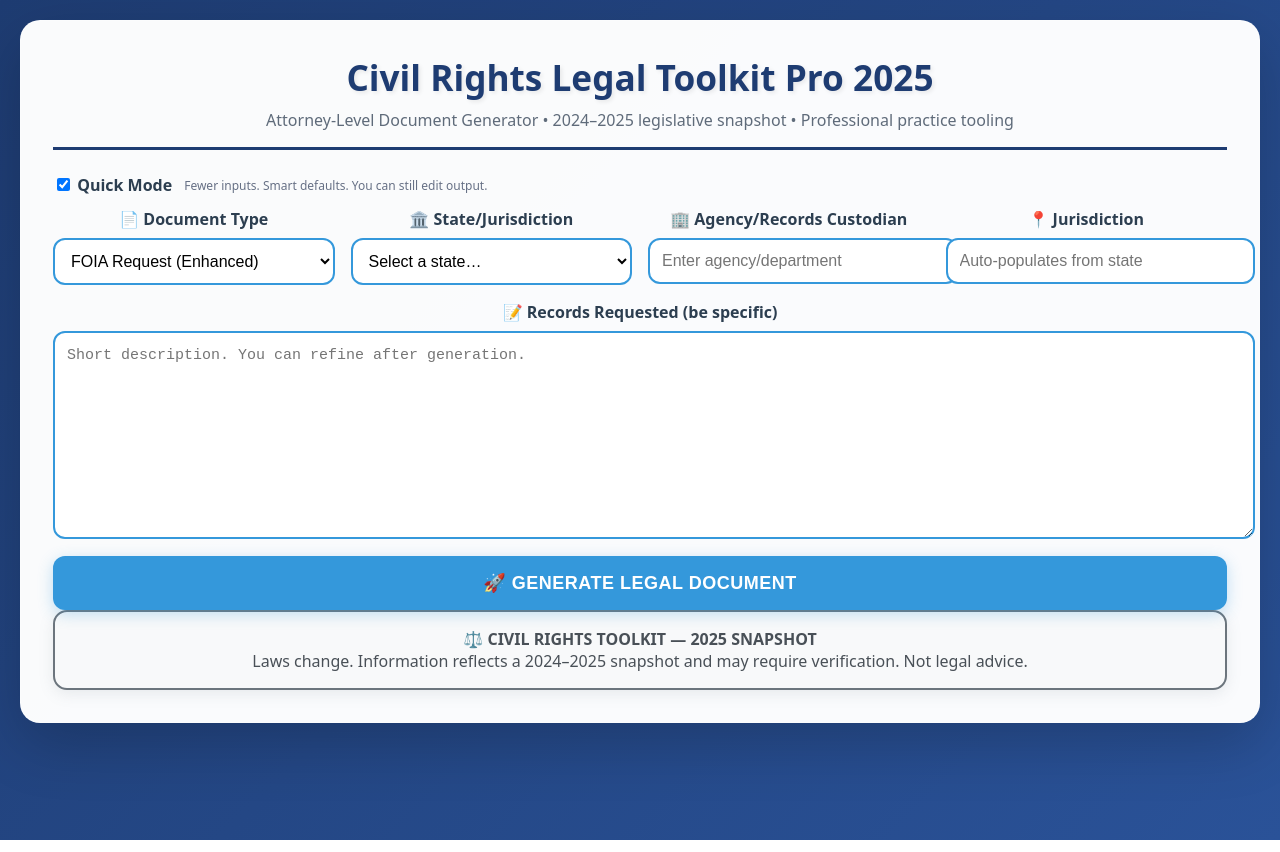
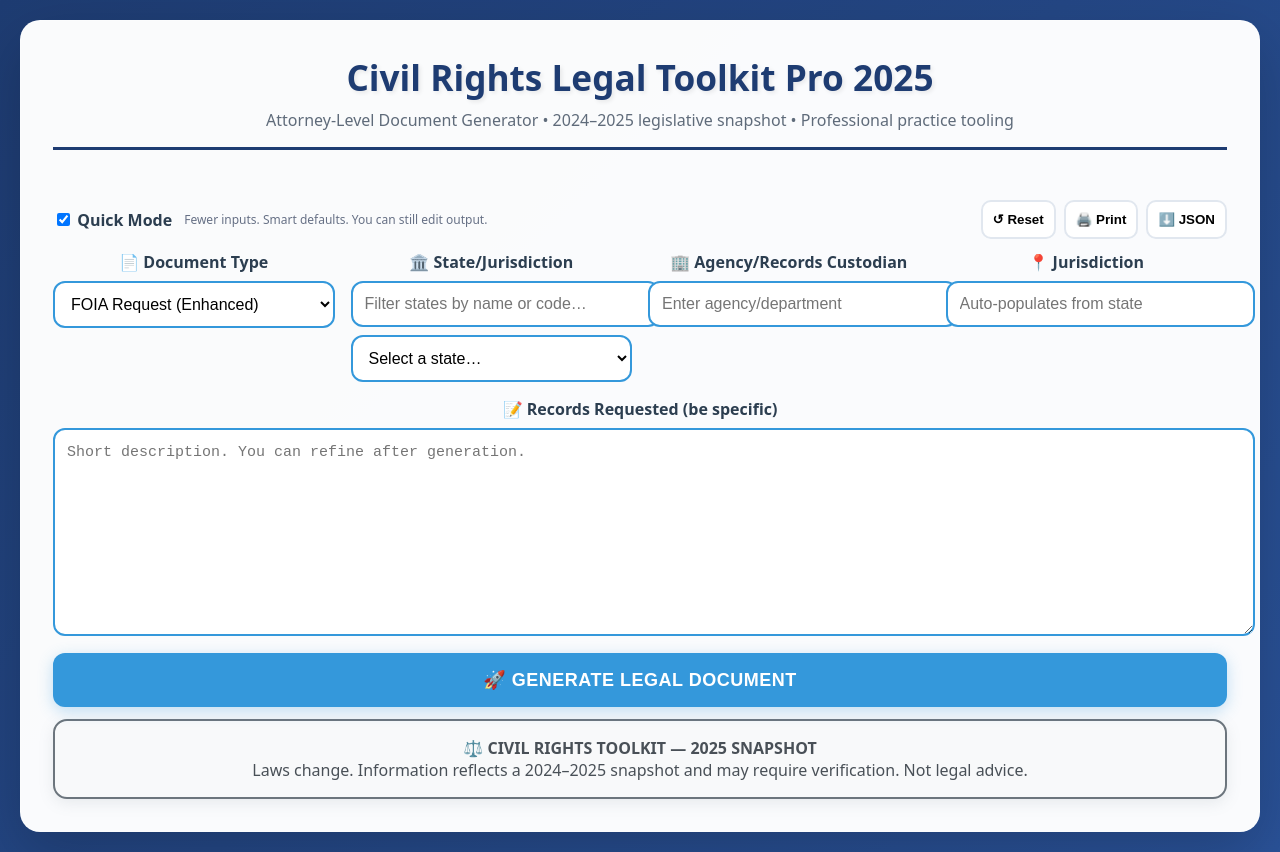
Before and after one commit to patriotnewsactivism/legal-toolkit-app, a React (Create React App) app: page / in a window 1280 px wide. Built offline with nearby package versions, Linux system fonts and the light colour scheme.

Commit message:
Update legal_toolkit.js

```diff
--- a/src/components/legal_toolkit.js
+++ b/src/components/legal_toolkit.js
@@ -1,12 +1,28 @@
 /*
-  File: src/components/legal_toolkit.js
-  Description: Clean, production-ready LegalToolkit component with:
-    • ID Rights Card: stop-and-ID guidance, statutes, recording rule, FOIA statute, cannabis possession + cultivation (incl. MS)
-    • Generators: FOIA, State PRR, Cease & Desist, Notice of Claim, Pre-Suit Notice, Subpoena Duces Tecum, Discovery
-    • Quick Mode for faster inputs, copy/PNG/print exports, robust deadline calculator
-  Notes:
-    - Pure React (no external UI deps) to keep CRA/Netlify builds simple.
+  File: src/components/LegalToolkit.jsx
+  Purpose: Production-ready Civil Rights Legal Toolkit Pro (fixed + enhanced)
+
+  BUILD-FIX + ENHANCEMENTS — PSEUDOCODE PLAN
+  -------------------------------------------------
+  1) Fix build/runtime issues
+     - Replace undefined generateIDRightsCard() with reusable <IDCard/> component.
+     - Harden clipboard/print/PNG helpers with guards and fallbacks.
+     - Add missing setter for `damages` and related inputs.
+     - Sort states and support filtering; ensure dropdown renders reliably.
+  2) UX & polish
+     - Quick Mode toggle preserved; add hotkeys (Ctrl/Cmd+Enter = Generate).
+     - Add Reset, Print, and Download JSON buttons.
+     - Persist all inputs to localStorage (auto-save/restore).
+     - Professional spacing, consistent paddings, bolder headers, subtle shadows.
+  3) Capabilities
+     - FOIA / PRR / Cease & Desist / Notice of Claim / Pre-Suit / Subpoena / Discovery.
+     - ID Rights Card: on-screen preview + PNG export + wallet print.
+     - Deadline calculator from statutory labels.
+  4) Safety
      - Graceful fallbacks for missing per-state data.
+     - Avoid SSR pitfalls with window/document checks.
+
+  Notes: Pure React (no external UI deps). Keep CRA/Netlify friendly.
 */
 
 import React, { useEffect, useMemo, useState } from "react";
@@ -96,6 +112,14 @@ const styles = {
     textTransform: "uppercase",
     letterSpacing: 0.5,
     boxShadow: "0 4px 15px rgba(52, 152, 219, 0.3)",
+  },
+  subtleBtn: {
+    padding: 10,
+    borderRadius: 10,
+    border: "2px solid #e1e7ef",
+    background: "#fff",
+    cursor: "pointer",
+    fontWeight: 700,
   },
   panel: (accent) => ({
     backgroundColor: "#fff",
@@ -390,6 +414,8 @@ const calculateDeadlineFromLabel = (label) => {
   } else if (years) {
     dt = new Date(today);
     dt.setFullYear(dt.getFullYear() + parseInt(years[1], 10));
+  } else {
+    return "Contact the agency for deadline";
   }
   return dt ? dt.toLocaleDateString() : "Contact the agency for deadline";
 };
@@ -407,6 +433,7 @@ const LegalToolkit = () => {
   // Core state
   const [documentType, setDocumentType] = useState("FOIA Request");
   const [selectedState, setSelectedState] = useState("");
+  const [stateFilter, setStateFilter] = useState("");
   const [jurisdiction, setJurisdiction] = useState("");
   const [agency, setAgency] = useState("");
   const [recipient, setRecipient] = useState("");
@@ -424,11 +451,21 @@ const LegalToolkit = () => {
 
   // Notices
   const [claimType, setClaimType] = useState("general");
-  const [damages] = useState("");
+  const [damages, setDamages] = useState("");
   const [violationType, setViolationType] = useState("harassment");
 
   // UX
   const [quickMode, setQuickMode] = useState(true);
+  const [statusMsg, setStatusMsg] = useState("");
+
+  // Sorted state list with filter
+  const statesSorted = useMemo(() => {
+    return Object.entries(statePublicRecordsData)
+      .sort((a, b) => a[1].name.localeCompare(b[1].name))
+      .filter(([code, data]) =>
+        stateFilter.trim() ? data.name.toLowerCase().includes(stateFilter.trim().toLowerCase()) || code.toLowerCase().includes(stateFilter.trim().toLowerCase()) : true
+      );
+  }, [stateFilter]);
 
   // Auto-prop based on state + document
   useEffect(() => {
@@ -457,10 +494,82 @@ const LegalToolkit = () => {
       setStatute(req.statute);
     } else {
       setJurisdiction(st.name);
+      setTimeLimit("");
+      setStatute("");
     }
   }, [selectedState, documentType]);
 
   const calculateResponseDate = useMemo(() => () => calculateDeadlineFromLabel(timeLimit), [timeLimit]);
+
+  // Persist all fields to localStorage
+  useEffect(() => {
+    // why: keep user context even after refresh
+    const payload = {
+      documentType,
+      selectedState,
+      stateFilter,
+      jurisdiction,
+      agency,
+      recipient,
+      incident,
+      timeLimit,
+      statute,
+      plaintiffName,
+      defendantName,
+      caseNumber,
+      courtName,
+      discoveryType,
+      claimType,
+      damages,
+      violationType,
+      quickMode,
+    };
+    try {
+      window.localStorage.setItem("legalToolkitState", JSON.stringify(payload));
+    } catch (_) {}
+  }, [documentType, selectedState, stateFilter, jurisdiction, agency, recipient, incident, timeLimit, statute, plaintiffName, defendantName, caseNumber, courtName, discoveryType, claimType, damages, violationType, quickMode]);
+
+  useEffect(() => {
+    try {
+      const raw = window.localStorage.getItem("legalToolkitState");
+      if (raw) {
+        const s = JSON.parse(raw);
+        setDocumentType(s.documentType || "FOIA Request");
+        setSelectedState(s.selectedState || "");
+        setStateFilter(s.stateFilter || "");
+        setJurisdiction(s.jurisdiction || "");
+        setAgency(s.agency || "");
+        setRecipient(s.recipient || "");
+        setIncident(s.incident || "");
+        setTimeLimit(s.timeLimit || "");
+        setStatute(s.statute || "");
+        setPlaintiffName(s.plaintiffName || "");
+        setDefendantName(s.defendantName || "");
+        setCaseNumber(s.caseNumber || "");
+        setCourtName(s.courtName || "");
+        setDiscoveryType(s.discoveryType || "interrogatories");
+        setClaimType(s.claimType || "general");
+        setDamages(s.damages || "");
+        setViolationType(s.violationType || "harassment");
+        setQuickMode(s.quickMode ?? true);
+      }
+    } catch (_) {}
+  }, []);
+
+  // Keyboard shortcut: Ctrl/Cmd+Enter = Generate
+  useEffect(() => {
+    const onKey = (e) => {
+      const isMac = navigator.platform.toLowerCase().includes("mac");
+      if ((isMac ? e.metaKey : e.ctrlKey) && e.key.toLowerCase() === "enter") {
+        e.preventDefault();
+        generateLetter();
+        setStatusMsg("Generated via keyboard shortcut");
+        setTimeout(() => setStatusMsg(""), 1800);
+      }
+    };
+    window.addEventListener("keydown", onKey);
+    return () => window.removeEventListener("keydown", onKey);
+  }, [documentType, timeLimit, statute, incident, selectedState]);
 
   // --- Generators --------------------------------------------------------
   const generateFOIARequest = () => {
@@ -527,6 +636,8 @@ RE: FORMAL CEASE AND DESIST — ${jurisdiction || "[Jurisdiction]"}
 
 You are demanded to CEASE AND DESIST from the unlawful conduct described below.
 
+TYPE: ${violationType.replace(/_/g, " ")}
+
 VIOLATIONS:
 ${incident || "[Dates, acts, links, witnesses]"}
 
@@ -566,6 +677,8 @@ Claims/Risk Management
 RE: NOTICE OF CLAIM — ${jurisdiction || "[Jurisdiction]"}
 
 This serves as formal notice of claim for injuries and damages arising from the incident below.
+
+CLAIM TYPE: ${claimType}
 
 INCIDENT:
 ${incident || "[Date/Time, Location, Parties, Chronology, Conditions, Witnesses]"}
@@ -680,7 +793,7 @@ YOU ARE REQUESTED to respond pursuant to the applicable rules of civil procedure
 
 DEFINITIONS/INSTRUCTIONS: "Document" includes ESI; these requests are continuing.
 
-$${
+${
       discoveryType === "interrogatories"
         ? `INTERROGATORIES:
 1. Identify yourself.
@@ -734,7 +847,8 @@ Counsel for ${plaintiffName || "[Plaintiff]"}`;
 
   // ID RIGHTS CARD (JSX) --------------------------------------------------
   const IDCard = () => {
-    if (!selectedState) return <em style={{ color: "#666" }}>Select a state to generate the card.</em>;
+    if (!selectedState)
+      return <em style={{ color: "#666" }}>Select a state to generate the card.</em>;
 
     const stName = statePublicRecordsData[selectedState]?.name || "[STATE]";
     const idr = stateIDRights[selectedState] || { stopAndID: false, law: "—", recording: "—" };
@@ -858,6 +972,30 @@ Counsel for ${plaintiffName || "[Plaintiff]"}`;
     setGeneratedLetter(out);
   };
 
+  const resetForm = () => {
+    setDocumentType("FOIA Request");
+    setSelectedState("");
+    setStateFilter("");
+    setJurisdiction("");
+    setAgency("");
+    setRecipient("");
+    setIncident("");
+    setGeneratedLetter("");
+    setTimeLimit("");
+    setStatute("");
+    setPlaintiffName("");
+    setDefendantName("");
+    setCaseNumber("");
+    setCourtName("");
+    setDiscoveryType("interrogatories");
+    setClaimType("general");
+    setDamages("");
+    setViolationType("harassment");
+    setQuickMode(true);
+    setStatusMsg("Form reset");
+    setTimeout(() => setStatusMsg(""), 1500);
+  };
+
   // --- UI ---------------------------------------------------------------
   return (
     <div style={styles.appShell}>
@@ -867,14 +1005,22 @@ Counsel for ${plaintiffName || "[Plaintiff]"}`;
           <p style={styles.sub}>Attorney-Level Document Generator • 2024–2025 legislative snapshot • Professional practice tooling</p>
         </div>
 
-        {/* Quick Mode toggle */}
-        <div style={{ display: "flex", gap: 12, alignItems: "center", marginBottom: 12 }}>
+        {/* Status bar */}
+        <div aria-live="polite" style={{ minHeight: 20, color: theme.brand1, fontWeight: 700, marginBottom: 6 }}>{statusMsg}</div>
+
+        {/* Quick Mode & actions */}
+        <div style={{ display: "flex", gap: 12, alignItems: "center", marginBottom: 12, flexWrap: "wrap" }}>
           <label style={{ fontWeight: 700, color: theme.ink }}>
             <input type="checkbox" checked={quickMode} onChange={(e) => setQuickMode(e.target.checked)} /> Quick Mode
           </label>
           <span style={{ fontSize: 12, color: "#667085" }}>
             {quickMode ? "Fewer inputs. Smart defaults. You can still edit output." : "Show all fields for granular control."}
           </span>
+          <div style={{ marginLeft: "auto", display: "flex", gap: 8, flexWrap: "wrap" }}>
+            <button onClick={resetForm} style={styles.subtleBtn}>↺ Reset</button>
+            <button onClick={printCurrent} style={styles.subtleBtn}>🖨️ Print</button>
+            <button onClick={downloadJSON} style={styles.subtleBtn}>⬇️ JSON</button>
+          </div>
         </div>
 
         {/* Top inputs */}
@@ -899,13 +1045,20 @@ Counsel for ${plaintiffName || "[Plaintiff]"}`;
 
           <div>
             <label style={styles.label}>🏛️ State/Jurisdiction</label>
+            <input
+              type="text"
+              placeholder="Filter states by name or code…"
+              value={stateFilter}
+              onChange={(e) => setStateFilter(e.target.value)}
+              style={{ ...styles.text(false), marginBottom: 8 }}
+            />
             <select
               value={selectedState}
               onChange={(e) => setSelectedState(e.target.value)}
               style={styles.text(false)}
             >
               <option value="">Select a state…</option>
-              {Object.entries(statePublicRecordsData).map(([code, data]) => (
+              {statesSorted.map(([code, data]) => (
                 <option key={code} value={code}>
                   {data.name}
                 </option>
@@ -984,6 +1137,19 @@ Counsel for ${plaintiffName || "[Plaintiff]"}`;
           </div>
         )}
 
+        {/* Damages box for Notice/Pre-Suit */}
+        {(documentType === "Notice of Claim" || documentType === "Pre-Suit Notice") && (
+          <div style={{ marginBottom: 12 }}>
+            <label style={styles.label}>💸 Damages Summary</label>
+            <textarea
+              value={damages}
+              onChange={(e) => setDamages(e.target.value)}
+              style={{ ...styles.area, height: 120 }}
+              placeholder="Itemize medical, wage loss, property, non-economic, and future care."
+            />
+          </div>
+        )}
+
         {/* Litigation extras */}
         {(documentType === "Subpoena Duces Tecum" || documentType === "Discovery Request") && (
           <div style={styles.panel("#ffa726")}>
@@ -1067,14 +1233,14 @@ Counsel for ${plaintiffName || "[Plaintiff]"}`;
 
         {/* Output */}
         {generatedLetter !== "" && (
-          <div style={styles.panel(theme.ok)}>
+          <div style={{ ...styles.panel(theme.ok), marginTop: 12 }}>
             <div style={{ display: "flex", justifyContent: "space-between", alignItems: "center", gap: 8, flexWrap: "wrap" }}>
               <h3 style={{ color: theme.ok, margin: 0 }}>📄 Generated {documentType}</h3>
               <div style={{ display: "flex", gap: 8, flexWrap: "wrap" }}>
                 <button
                   onClick={() => {
+                    try {
                       if (documentType === "ID Rights Card") {
-                      // Copy plain snapshot of key lines
                         const stName = selectedState ? statePublicRecordsData[selectedState].name : "[STATE]";
                         const idr = selectedState ? stateIDRights[selectedState] : null;
                         const canna = selectedState ? cannabisLaws[selectedState] : null;
@@ -1082,6 +1248,11 @@ Counsel for ${plaintiffName || "[Plaintiff]"}`;
                         navigator.clipboard.writeText(txt);
                       } else {
                         navigator.clipboard.writeText(generatedLetter);
+                      }
+                      setStatusMsg("Copied to clipboard");
+                      setTimeout(() => setStatusMsg(""), 1500);
+                    } catch (_) {
+                      alert("Copy failed. Select the text and copy manually.");
                     }
                   }}
                   style={{ ...styles.text(false), padding: 10, fontWeight: 700, background: theme.ok, color: "#fff", border: 0, width: "auto" }}
@@ -1105,8 +1276,10 @@ Counsel for ${plaintiffName || "[Plaintiff]"}`;
                     </button>
                   </>
                 ) : (
+                  <>
                     <button
                       onClick={() => {
+                        try {
                           const blob = new Blob([generatedLetter], { type: "text/plain" });
                           const url = window.URL.createObjectURL(blob);
                           const a = document.createElement("a");
@@ -1115,11 +1288,21 @@ Counsel for ${plaintiffName || "[Plaintiff]"}`;
                           a.download = `${documentType.replace(/\s+/g, "_")}_${today}.txt`;
                           a.click();
                           window.URL.revokeObjectURL(url);
+                        } catch (_) {
+                          alert("Download failed in this browser.");
+                        }
                       }}
                       style={{ ...styles.text(false), padding: 10, fontWeight: 700, background: "#8e44ad", color: "#fff", border: 0, width: "auto" }}
                     >
                       💾 Download Text
                     </button>
+                    <button
+                      onClick={printCurrent}
+                      style={{ ...styles.text(false), padding: 10, fontWeight: 700, background: theme.info, color: "#fff", border: 0, width: "auto" }}
+                    >
+                      🖨️ Print
+                    </button>
+                  </>
                 )}
               </div>
             </div>
@@ -1127,7 +1310,7 @@ Counsel for ${plaintiffName || "[Plaintiff]"}`;
             {documentType === "ID Rights Card" ? (
               <div style={{ display: "flex", justifyContent: "center", alignItems: "center", padding: 16, background: theme.subtle, borderRadius: 12, marginTop: 12 }}>
                 <div id="id-rights-card-display">
-                  {generateIDRightsCard()}
+                  <IDCard />
                 </div>
               </div>
             ) : (
@@ -1146,7 +1329,7 @@ Counsel for ${plaintiffName || "[Plaintiff]"}`;
         )}
 
         {/* Disclaimer */}
-        <div style={{ ...styles.panel("#6c757d"), background: theme.subtle, color: "#495057", textAlign: "center" }}>
+        <div style={{ ...styles.panel("#6c757d"), background: theme.subtle, color: "#495057", textAlign: "center", marginTop: 12 }}>
           <strong>⚖️ CIVIL RIGHTS TOOLKIT — 2025 SNAPSHOT</strong>
           <br />
           Laws change. Information reflects a 2024–2025 snapshot and may require verification. Not legal advice.
@@ -1157,9 +1340,15 @@ Counsel for ${plaintiffName || "[Plaintiff]"}`;
 
   // --- Utilities: Card export/print -------------------------------------
   function downloadCardPNG() {
-    // Render to offscreen canvas for high-res export
-    const wrap = document.getElementById("id-rights-card-display");
-    if (!wrap) return;
+    if (!selectedState) {
+      alert("Select a state first.");
+      return;
+    }
+    const wrap = typeof document !== "undefined" && document.getElementById("id-rights-card-display");
+    if (!wrap) {
+      alert("Preview not mounted yet.");
+      return;
+    }
 
     const canvas = document.createElement("canvas");
     canvas.width = 1200; // upscale for crisper export
@@ -1218,7 +1407,8 @@ Counsel for ${plaintiffName || "[Plaintiff]"}`;
       "I do not waive any rights",
       "I want a lawyer if detained",
     ].forEach((t) => {
-      ctx.fillText(`• ${t}`, leftX, (y += 28));
+      y += 28;
+      ctx.fillText(`• ${t}`, leftX, y);
     });
 
     y += 16;
@@ -1228,9 +1418,9 @@ Counsel for ${plaintiffName || "[Plaintiff]"}`;
 
     ctx.fillStyle = "#fff";
     ctx.font = "18px Arial";
-    ctx.fillText(`Stop & ID: ${idr.stopAndID ? "YES — " + idr.law : "NO state stop-and-identify"}`, leftX, (y += 28));
-    ctx.fillText(`Recording: ${idr.recording}`, leftX, (y += 24));
-    ctx.fillText(`FOIA: ${foia.statute} — ${foia.timeLimit}`, leftX, (y += 24));
+    y += 28; ctx.fillText(`Stop & ID: ${idr.stopAndID ? "YES — " + idr.law : "NO state stop-and-identify"}`, leftX, y);
+    y += 24; ctx.fillText(`Recording: ${idr.recording}`, leftX, y);
+    y += 24; ctx.fillText(`FOIA: ${foia.statute} — ${foia.timeLimit}`, leftX, y);
 
     y += 10;
     ctx.fillStyle = "#ffd700";
@@ -1239,9 +1429,9 @@ Counsel for ${plaintiffName || "[Plaintiff]"}`;
 
     ctx.fillStyle = "#fff";
     ctx.font = "18px Arial";
-    ctx.fillText(`Status: ${canna.status}`, leftX, (y += 28));
-    ctx.fillText(`Possession: ${canna.possession}`, leftX, (y += 24));
-    ctx.fillText(`Cultivation: ${canna.cultivation}`, leftX, (y += 24));
+    y += 28; ctx.fillText(`Status: ${canna.status}`, leftX, y);
+    y += 24; ctx.fillText(`Possession: ${canna.possession}`, leftX, y);
+    y += 24; ctx.fillText(`Cultivation: ${canna.cultivation}`, leftX, y);
 
     // Right column — steps
     const rightX = canvas.width / 2 + 40;
@@ -1267,7 +1457,7 @@ Counsel for ${plaintiffName || "[Plaintiff]"}`;
           "Ask: ‘Am I detained or free to go?’",
           "Decline consent; request a lawyer if detained.",
         ];
-    steps.forEach((t) => (ctx.fillText(`• ${t}`, rightX, (ry += 28))));
+    steps.forEach((t) => { ry += 28; ctx.fillText(`• ${t}`, rightX, ry); });
 
     ry += 16;
     ctx.fillStyle = "#ffd700";
@@ -1276,7 +1466,7 @@ Counsel for ${plaintiffName || "[Plaintiff]"}`;
 
     ctx.fillStyle = "#fff";
     ctx.font = "18px Arial";
-    fourSteps.forEach((t, i) => (ctx.fillText(`${i + 1}. ${t}`, rightX, (ry += 24))));
+    fourSteps.forEach((t, i) => { ry += 24; ctx.fillText(`${i + 1}. ${t}`, rightX, ry); });
 
     // Footer
     ctx.fillStyle = "rgba(255,255,255,0.8)";
@@ -1289,6 +1479,7 @@ Counsel for ${plaintiffName || "[Plaintiff]"}`;
     );
 
     canvas.toBlob((blob) => {
+      if (!blob) return;
       const url = URL.createObjectURL(blob);
       const a = document.createElement("a");
       a.href = url;
@@ -1300,11 +1491,16 @@ Counsel for ${plaintiffName || "[Plaintiff]"}`;
   }
 
   function printWalletCard() {
-    const win = window.open("", "_blank");
     const stName = statePublicRecordsData[selectedState]?.name || "STATE";
     const idr = stateIDRights[selectedState] || { stopAndID: false, law: "—", recording: "—" };
     const canna = cannabisLaws[selectedState] || { status: "Unknown", possession: "See statute", cultivation: "See statute" };
     const foia = statePublicRecordsData[selectedState] || { statute: "—", timeLimit: "—" };
+
+    const win = typeof window !== "undefined" ? window.open("", "_blank") : null;
+    if (!win) {
+      alert("Popup blocked. Allow popups to print.");
+      return;
+    }
 
     win.document.write(`
       <html>
@@ -1371,6 +1567,69 @@ Counsel for ${plaintiffName || "[Plaintiff]"}`;
     `);
     win.document.close();
   }
+
+  function printCurrent() {
+    if (documentType === "ID Rights Card") {
+      printWalletCard();
+      return;
+    }
+    const win = typeof window !== "undefined" ? window.open("", "_blank") : null;
+    if (!win) {
+      alert("Popup blocked. Allow popups to print.");
+      return;
+    }
+    const title = `${documentType} — ${new Date().toLocaleDateString()}`;
+    win.document.write(`
+      <html>
+        <head>
+          <title>${title}</title>
+          <style>
+            body{font-family: system-ui, -apple-system, Segoe UI, Roboto, sans-serif; margin: .75in; white-space: pre-wrap;}
+            pre{font: 12px/1.4 monospace;}
+          </style>
+        </head>
+        <body>
+          <h2>${documentType}</h2>
+          <pre>${(generatedLetter || "").replace(/&/g, "&amp;").replace(/</g, "&lt;").replace(/>/g, "&gt;")}</pre>
+          <script>window.print()</script>
+        </body>
+      </html>
+    `);
+    win.document.close();
+  }
+
+  function downloadJSON() {
+    const payload = {
+      documentType,
+      selectedState,
+      jurisdiction,
+      agency,
+      recipient,
+      incident,
+      timeLimit,
+      statute,
+      plaintiffName,
+      defendantName,
+      caseNumber,
+      courtName,
+      discoveryType,
+      claimType,
+      damages,
+      violationType,
+      quickMode,
+    };
+    try {
+      const blob = new Blob([JSON.stringify(payload, null, 2)], { type: "application/json" });
+      const url = window.URL.createObjectURL(blob);
+      const a = document.createElement("a");
+      a.href = url;
+      a.download = `legal_toolkit_${new Date().toISOString().slice(0,10)}.json`;
+      a.click();
+      window.URL.revokeObjectURL(url);
+    } catch (_) {
+      alert("Browser blocked JSON download.");
+    }
+  }
 };
 
 // --- Small UI helpers ----------------------------------------------------
```
Lines whose indentation alone changed are shown as unchanged.
